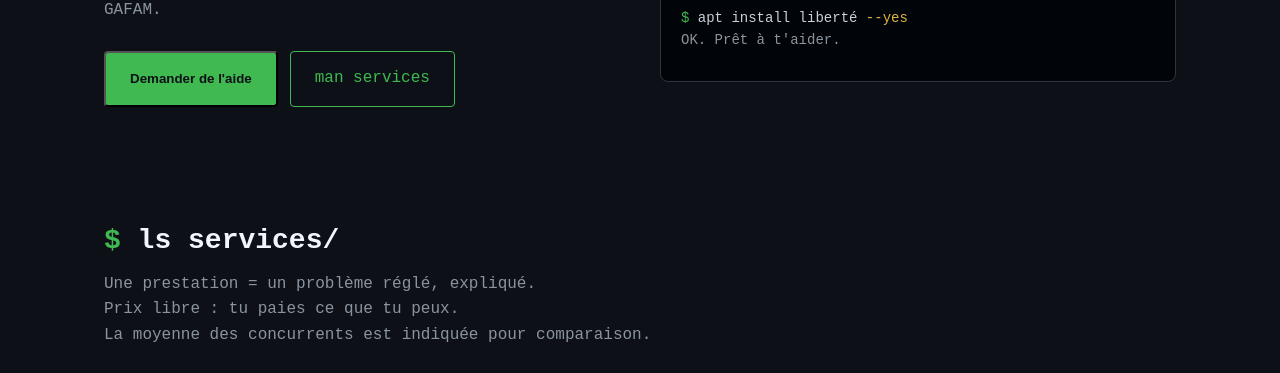
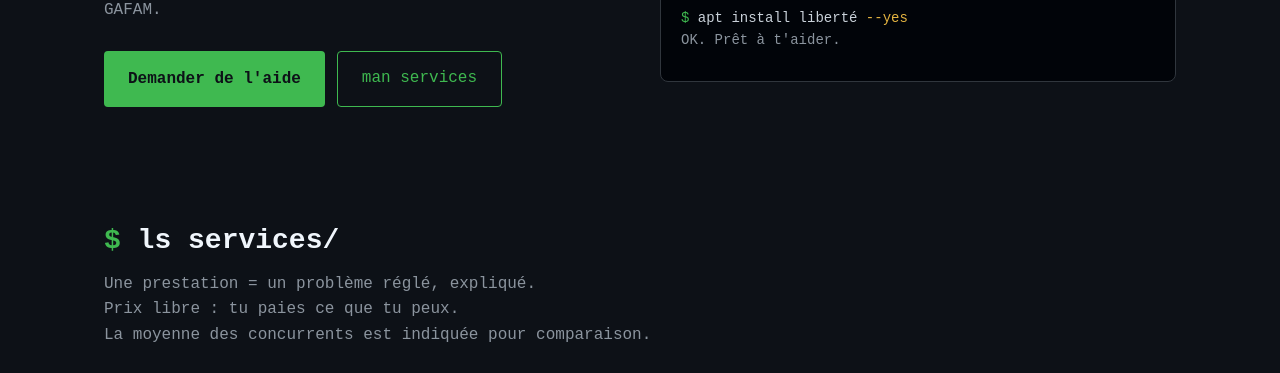
Before and after one commit to niiitnek/depannlibre.github.io, a plain HTML site: page index.html in a window 1280 px wide. Shown: the part 354-727 px from the top of the page. Drawn offline with Linux system fonts and the light colour scheme.

Commit message:
Add button styles to style.css

```diff
--- a/style.css
+++ b/style.css
@@ -19,6 +19,13 @@ body {
   color: #c9d1d9;
   font-family: ui-monospace, monospace;
   line-height: 1.6;
+}
+
+button.button {
+  border: 0;
+  font-family: inherit;
+  font-size: inherit;
+  cursor: pointer;
 }
 
 a { color: var(--blue); }
```
